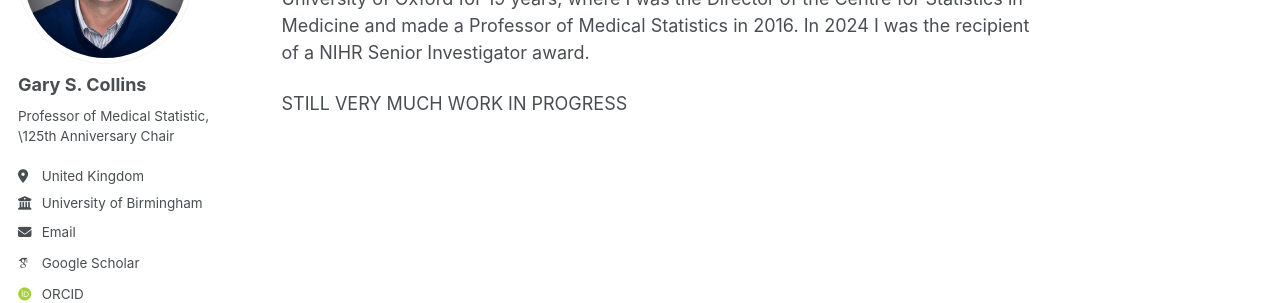
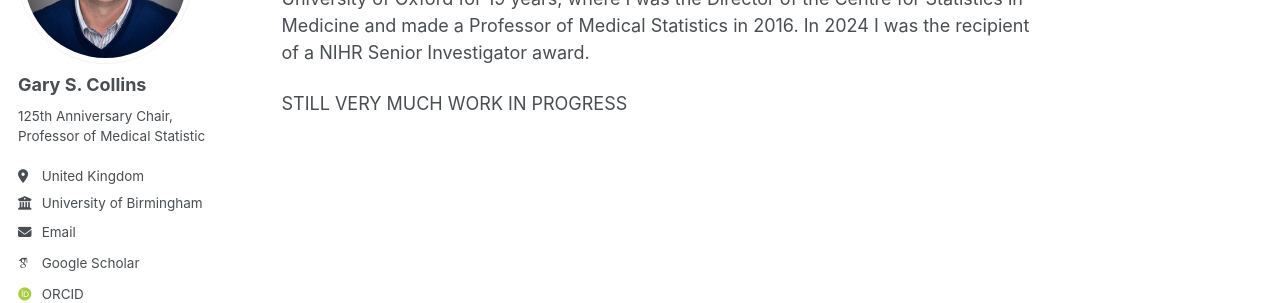
Before and after one commit to gscollins1973/gscollins1973.github.io, a Jekyll site: the page built from _pages/about.md, in a window 1280 px wide. Shown: the part 210-513 px from the top of the page. Built offline with Jekyll 4.4.1, drawn with Linux system fonts in a browser that asks for light colours; some web fonts are replaced; a script that is not in the unit is left out.

```diff
--- a/_config.yml
+++ b/_config.yml
@@ -26,7 +26,7 @@ author:
   avatar           : "Gary_COLLINS_Headshot.jpg"
   name             : "Gary S. Collins"
   pronouns         : # example: "she/her"
-  bio              : "Professor of Medical Statistic, \\125th Anniversary Chair"
+  bio              : "125th Anniversary Chair, Professor of Medical Statistic"
   location         : "United Kingdom"
   employer         : "University of Birmingham"
   uri              : # URL
```
